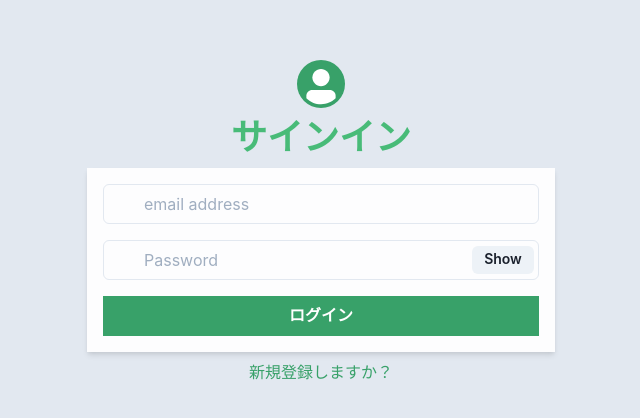
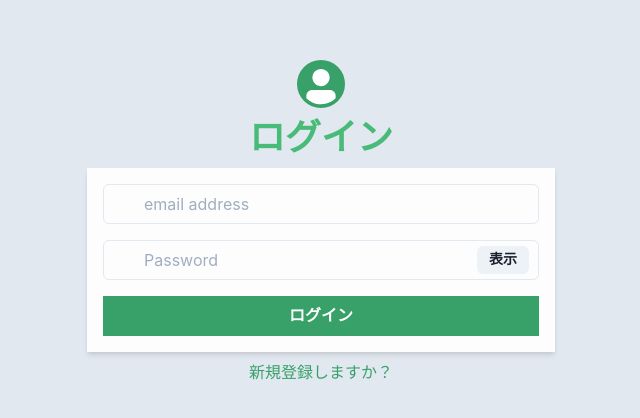
Before and after one commit to washogo/menta_nextjs_todo_app, a Next.js app: page /signin in a window 1280 px wide. Shown: the part 178-596 px from the top of the page, without its empty margins (319-959 px from the left). Built offline with nearby package versions, Linux system fonts and the light colour scheme; no server answers.

Commit message:
#6 レイアウトの修正

```diff
--- a/pages/signin.tsx
+++ b/pages/signin.tsx
@@ -27,7 +27,7 @@ const SignIn = () => {
   const { showMessage } = useMessage();
   const router = useRouter();
 
-  const onClickSignIn:MouseEventHandler<HTMLButtonElement> = (e) => {
+  const onClickSignIn: MouseEventHandler<HTMLButtonElement> = (e) => {
     e.preventDefault();
     signInWithEmailAndPassword(auth, email, password)
       .then((userCredential) => {
@@ -35,7 +35,7 @@ const SignIn = () => {
         const user = userCredential.user;
         showMessage({
           title: "サクセス",
-          description: "サインインしました",
+          description: "ログインしました",
           status: "success",
           onCloseComplete: () => {
             router.push("/mypage");
@@ -46,7 +46,7 @@ const SignIn = () => {
       .catch((error) => {
         showMessage({
           title: "エラー",
-          description: "サインインできません",
+          description: "ログインできません",
           status: "error",
           onCloseComplete: () => {
             return;
@@ -73,7 +73,7 @@ const SignIn = () => {
         alignItems="center"
       >
         <Avatar bg="green.500" />
-        <Heading color="green.400">サインイン</Heading>
+        <Heading color="green.400">ログイン</Heading>
         <Box minW={{ base: "90%", md: "468px" }}>
           <form>
             <Stack
@@ -104,7 +104,7 @@ const SignIn = () => {
                   />
                   <InputRightElement width="4.5rem">
                     <Button h="1.75rem" size="sm" onClick={handleShowClick}>
-                      {showPassword ? "Hide" : "Show"}
+                      {showPassword ? "非表示" : "表示"}
                     </Button>
                   </InputRightElement>
                 </InputGroup>
--- a/pages/signup.tsx
+++ b/pages/signup.tsx
@@ -98,7 +98,7 @@ const SignUp = () => {
                   />
                   <InputRightElement width="4.5rem">
                     <Button h="1.75rem" size="sm" onClick={handleShowClick}>
-                      {showPassword ? "Hide" : "Show"}
+                      {showPassword ? "表示" : "非表示"}
                     </Button>
                   </InputRightElement>
                 </InputGroup>
@@ -111,7 +111,7 @@ const SignUp = () => {
                 width="full"
                 onClick={onClickSignUp}
               >
-                ログイン
+                サインアップ
               </Button>
             </Stack>
           </form>
```
